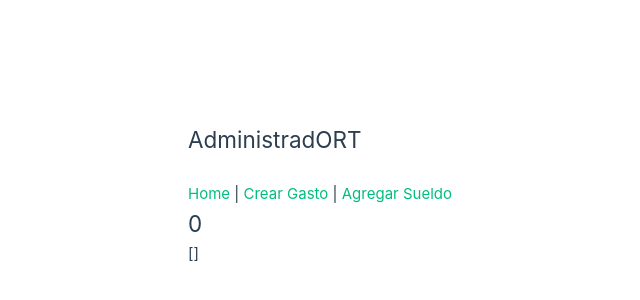
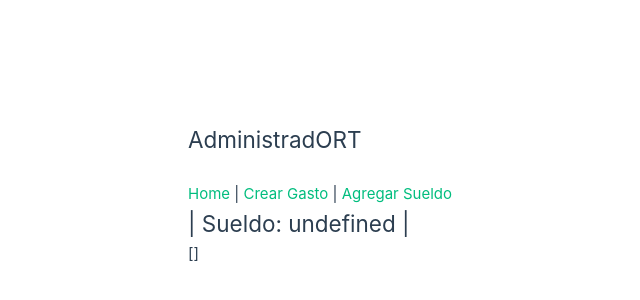
Before and after one commit to djseeba173/Nuevo-Administrador-de-Gastos, a Vue app: page / in a window 1280 px wide. Shown: the part 206-506 px from the top of the page, without its empty margins (188-828 px from the left). Built offline with nearby package versions, Linux system fonts and the light colour scheme.

Commit message:
a veces cabecear una bala es buena idea

```diff
--- a/src/components/Home.vue
+++ b/src/components/Home.vue
@@ -1,6 +1,6 @@
 <template>
   <div>
-      <h2> {{this.sueldo}} </h2>
+      <h2> {{`| Sueldo: ${this.sueldo.sueldo} |`}} </h2>
       {{ mostrar()}}
   </div>
 </template>
@@ -32,7 +32,7 @@ export default {
       },
       mostrar(){
           return this.listaGastos.map(obj => `Importe: ${obj.importe} | Descripcion: ${obj.desc} | Categoria: ${obj.categoria} | Tiempo: ${obj.tiempo}`);
-      }
+      },
   }
 }
 </script>
```
